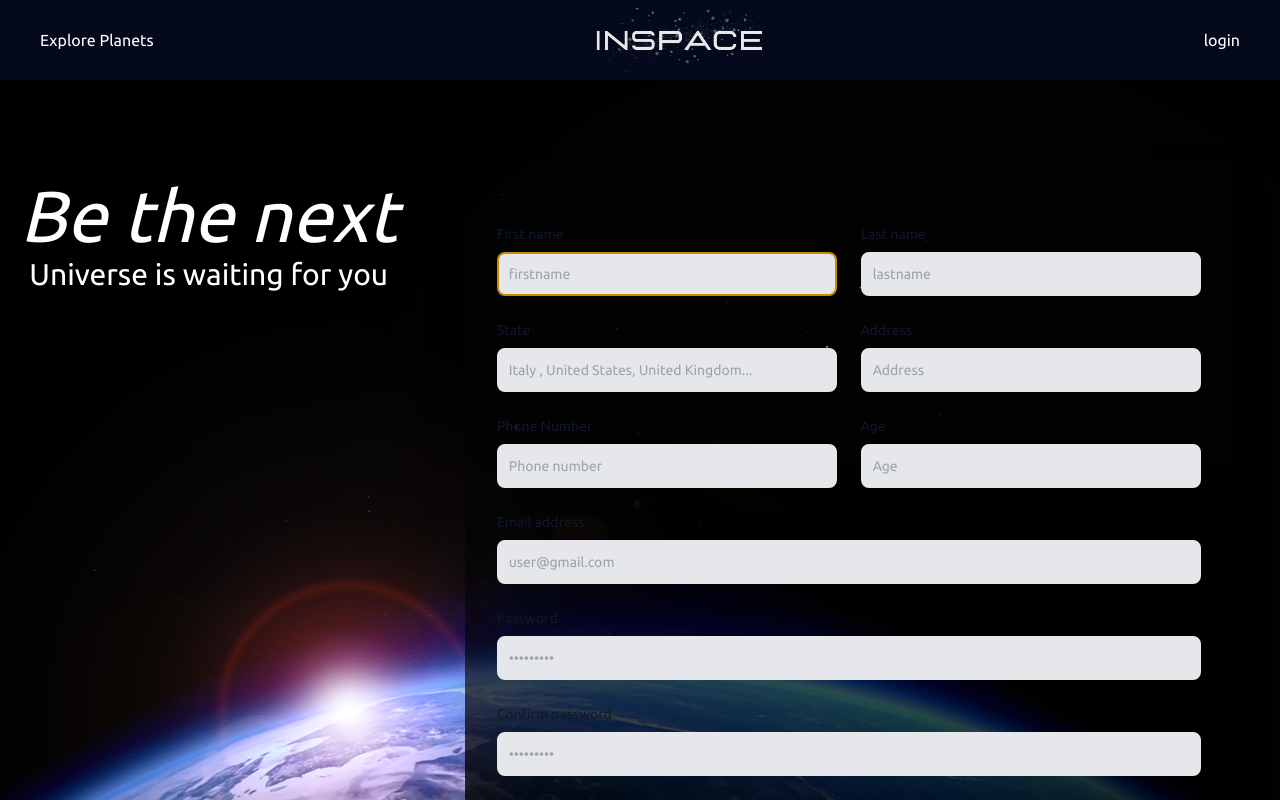
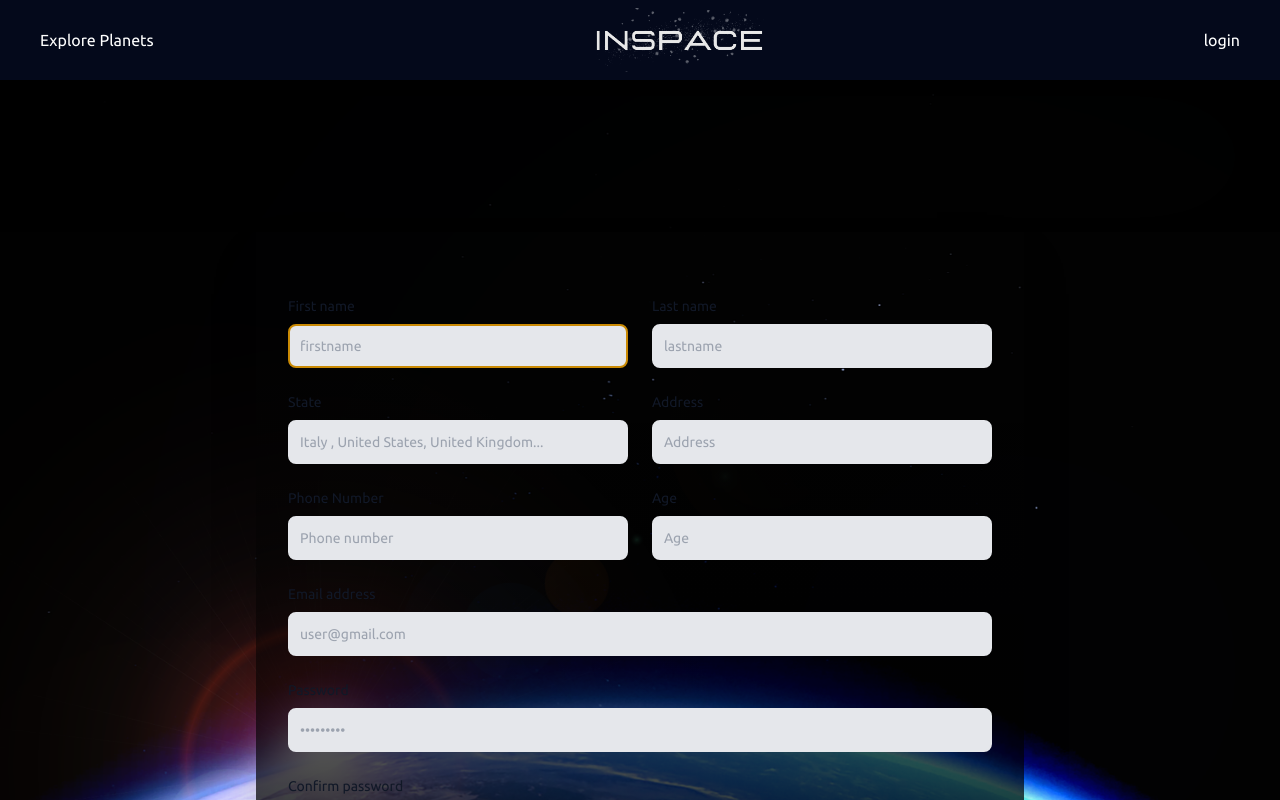
Before and after one commit to Graziano10/InSpace_Project, a React (Vite) app in the folder InSpace/: page /form-planet in a window 1280 px wide. Shown: the top 800 px of the page. Built offline with nearby package versions, Linux system fonts and the light colour scheme.

Commit message:
completato styling form planet

```diff
--- a/InSpace/src/components/atoms/RegBurger.jsx
+++ b/InSpace/src/components/atoms/RegBurger.jsx
@@ -1,12 +1,17 @@
 import React from "react";
+import { Fade } from "react-bootstrap";
 
 const RegBurger = ({isActive , handleToggle}) => {
   return (
+
+      <Fade>
     <section onClick={handleToggle} className="flex flex-col gap-2 md:gap-3 absolute left-5 md:left-10 xl:hidden" >
-      <div className={` w-8 h-1 sm:w-8 sm:h-2 md:w-14 md:h-1 bg-white rounded-lg ${isActive ? 'rotate-45 translate-y-3 md:w-12' :''} `}></div>
-      <div className={`w-8 h-1 sm:w-8 sm:h-2 md:w-14 md:h-1 bg-white rounded-lg ${isActive ? 'hidden' : ''}`}></div>
-      <div className={`w-8 h-1 sm:w-8 sm:h-2 md:w-14 md:h-1 bg-white rounded-lg ${isActive ? '-rotate-45 md:w-12 md:-translate-y-1' : ''}`}></div>
+        <div className={` w-8 h-1 sm:w-8 sm:h-2 md:w-14 md:h-1 bg-white rounded-lg ${isActive ? 'rotate-45 translate-y-3 md:w-12' :''} `}></div>
+        <div className={`w-8 h-1 sm:w-8 sm:h-2 md:w-14 md:h-1 bg-white rounded-lg ${isActive ? 'hidden' : ''}`}></div>
+        <div className={`w-8 h-1 sm:w-8 sm:h-2 md:w-14 md:h-1 bg-white rounded-lg ${isActive ? '-rotate-45 md:w-12 md:-translate-y-1' : ''}`}></div>
     </section>
+      </Fade>
+
   );
 };
 
--- a/InSpace/src/pages/FormPlanet.jsx
+++ b/InSpace/src/pages/FormPlanet.jsx
@@ -70,7 +70,7 @@ export const FormPlanet = () => {
         pauseOnHover
         theme="dark"
       />
-      <nav className=" w-screen h-20  flex items-center bg-[#04091b] sticky top-0">
+      <nav className=" w-screen h-20  flex items-center bg-[#04091b] sticky top-0 z-10000 md:static">
         <div  className="hidden xl:block text-white  relative left-10 ">
           <Link to="/Wiki-Planet"> <h2>Explore Planets</h2></Link>
         </div>
@@ -97,21 +97,27 @@ export const FormPlanet = () => {
 
       <section
         id="content"
-        className="bg-form-bg bg-cover bg-center flex flex-row md:h-min md:pt-20  "
+        className="bg-form-bg bg-cover bg-center flex flex-col md:h-min"
       >
 
+
           <div className=" backy bg-form-bg8 bg-no-repeat  bg-cover bg-center h-full  ">
+
             <div className="overlay flex justify-center items-center ">
               {/* testi pc */}
 
               <div className="flex flex-col items-center p-5 ">
+                <Fade>
+
                 <h1 className="text-white text-7xl mb-1 italic">Be the next</h1>
                 <p className="text-white text-3xl ">
                   Universe is waiting for you
                 </p>
+                </Fade>
               </div>
             </div>
           </div>
+
 
           <form
             action="/register"
--- a/InSpace/src/pages/formPlanet.css
+++ b/InSpace/src/pages/formPlanet.css
@@ -5,7 +5,7 @@
 
 } */
 
-@media (max-width:1279px) {
+@media (max-width:1023px) {
     .backy{
         display: none;
     }
```
